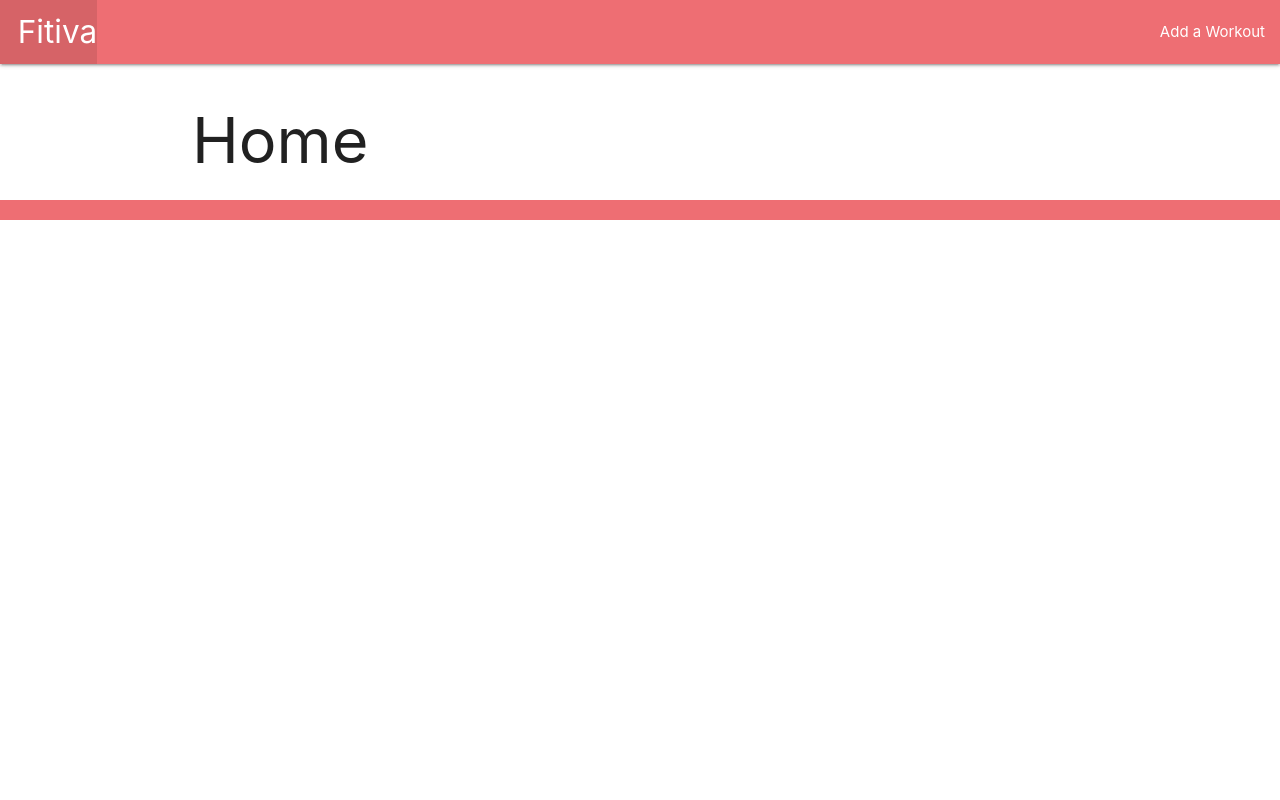
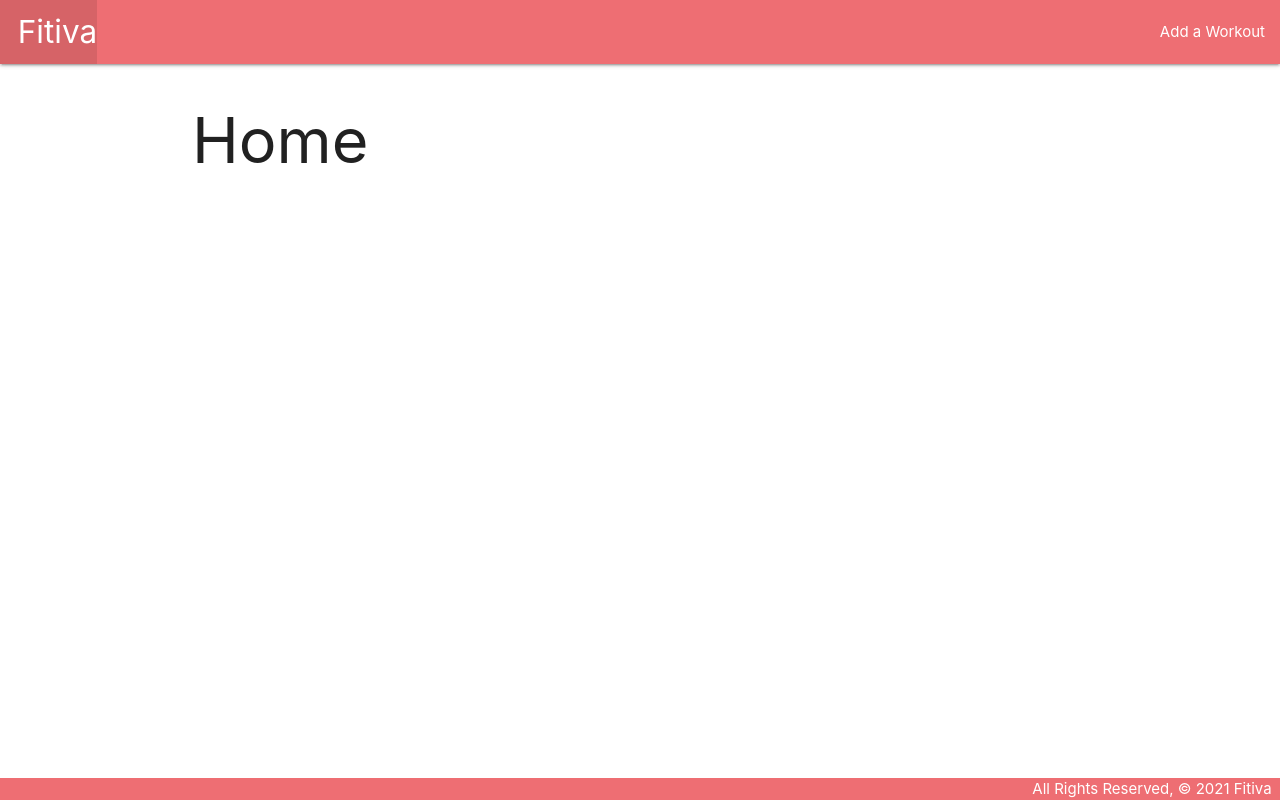
Before and after one commit to mikeolsonn/fitiva, a Django app: page / in a window 1280 px wide. Run offline with Django 3.2, Linux system fonts and the light colour scheme.

Commit message:
adds base styling

```diff
--- /dev/null
+++ b/main_app/static/css/style.css
@@ -0,0 +1,14 @@
+body {
+    display: flex;
+    min-height: 100vh;
+    flex-direction: column;
+  }
+
+  main {
+    flex: 1 0 auto;
+  }
+
+  footer.page-footer {
+    padding-top: 0;
+    text-align: right;
+  }
--- a/main_app/templates/base.html
+++ b/main_app/templates/base.html
@@ -18,7 +18,9 @@
                 <ul>
                     <li><a href="{% url 'home' %}" class="left brand-logo">&nbsp;&nbsp;Fitiva</a></li>
                 </ul>
+
                 <ul class="right">
+
                     <li><a href="{% url 'create' %}">Add a Workout</a></li>
                 </ul>
             </div>
--- a/main_app/templates/workouts/detail.html
+++ b/main_app/templates/workouts/detail.html
@@ -8,4 +8,5 @@
     <p>Calories Burned: {{ workout.calories_burned }}</p>
     <p>Description: {{ workout.description }}</p>
     <p>Date: {{ workout.date }}</p>
+
 {% endblock %}
--- a/main_app/views.py
+++ b/main_app/views.py
@@ -7,7 +7,7 @@ def home(request):
     return render(request, 'home.html')
 
 def index(request):
-    return render(request, 'index.html')
+    return render(request, 'workouts/index.html')
 
 class WorkoutCreate(CreateView):
     model = Workout
```
Lines whose indentation alone changed are shown as unchanged.
